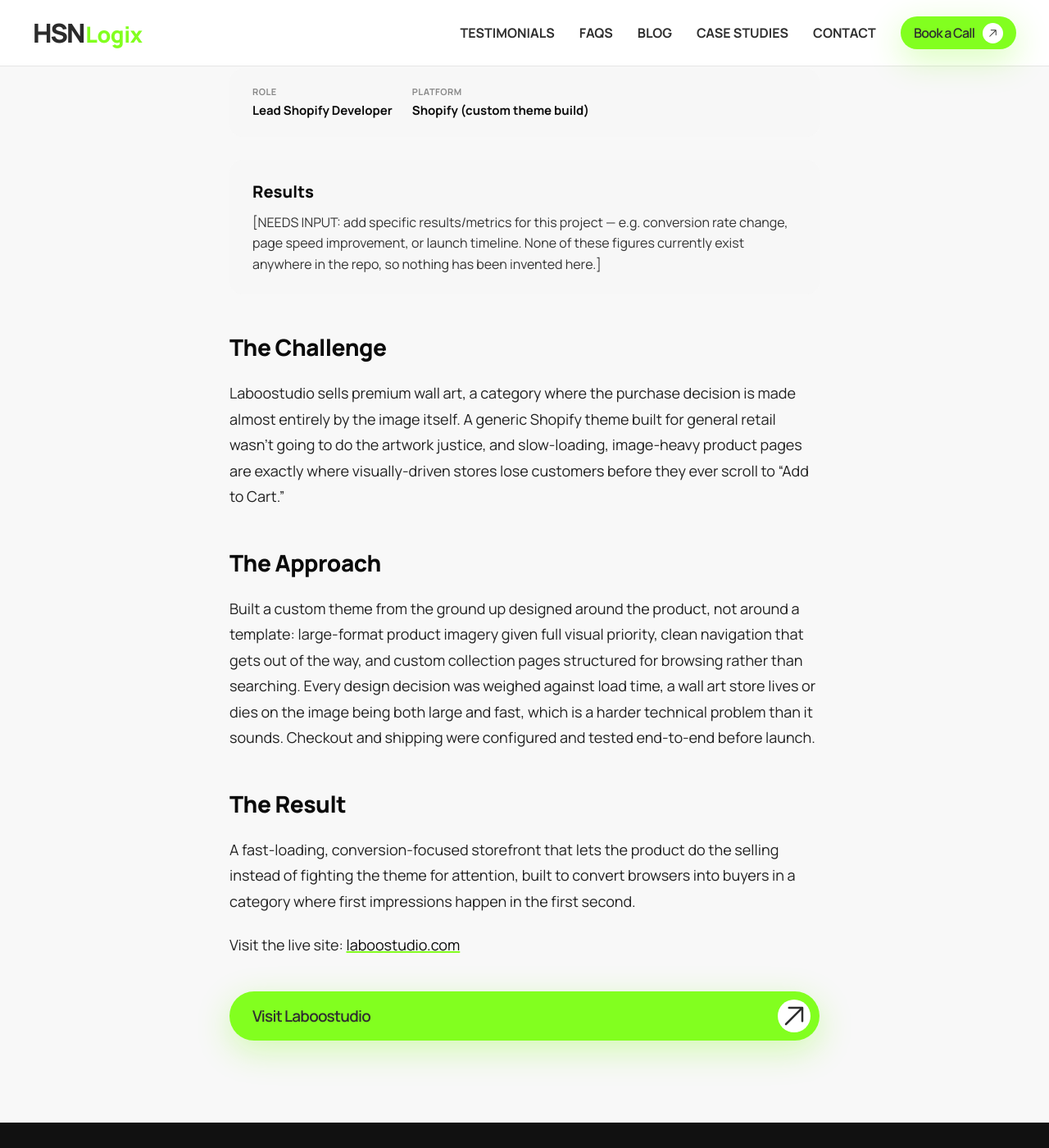
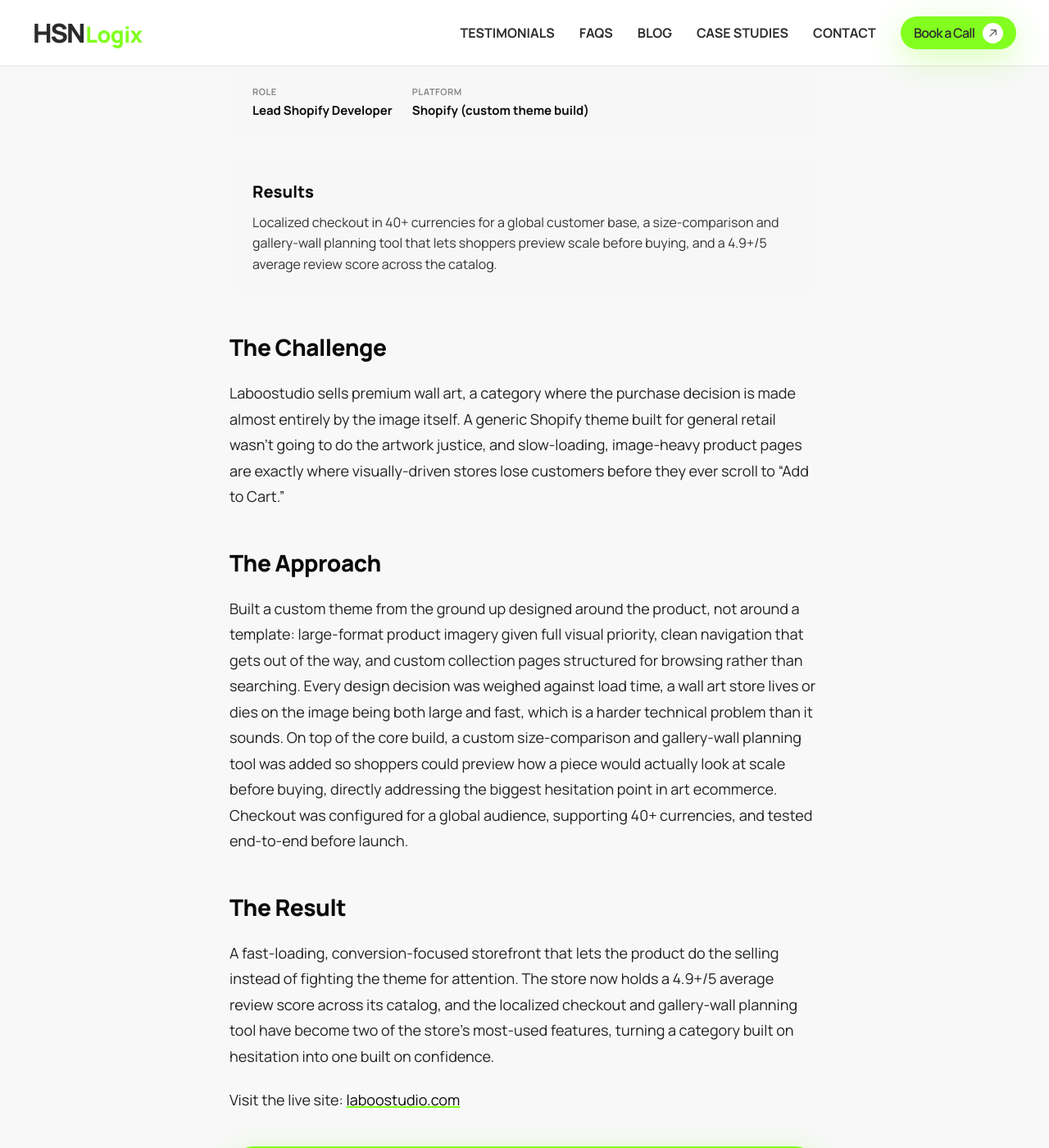
Before and after one commit to gr8ahmad/hsnlogix, a Jekyll site: the page built from _case_studies/laboostudio.md, in a window 1280 px wide and 1400 px high, scrolled down 922 px. Shown: the whole window at 82% size. Built offline with Jekyll 4.4.1, drawn with Linux system fonts in a browser that asks for light colours.

Commit message:
Add real client results to Laboostudio, LockAssure, and Mavé case studies
Co-Authored-By: Claude Sonnet 5 <noreply@anthropic.com>
Claude-Session: https://claude.ai/code/session_01RmhXc3kWe6M3oWr9mNDSCN

```diff
--- a/_case_studies/laboostudio.md
+++ b/_case_studies/laboostudio.md
@@ -9,7 +9,7 @@ date: 2026-08-28
 image: /laboostudio.webp
 url_live: https://laboostudio.com
 excerpt: "A fast-loading, conversion-focused storefront built to let premium wall art do the selling."
-results: "[NEEDS INPUT: add specific results/metrics for this project — e.g. conversion rate change, page speed improvement, or launch timeline. None of these figures currently exist anywhere in the repo, so nothing has been invented here.]"
+results: "Localized checkout in 40+ currencies for a global customer base, a size-comparison and gallery-wall planning tool that lets shoppers preview scale before buying, and a 4.9+/5 average review score across the catalog."
 ---
 
 ## The Challenge
@@ -18,10 +18,10 @@ Laboostudio sells premium wall art, a category where the purchase decision is ma
 
 ## The Approach
 
-Built a custom theme from the ground up designed around the product, not around a template: large-format product imagery given full visual priority, clean navigation that gets out of the way, and custom collection pages structured for browsing rather than searching. Every design decision was weighed against load time, a wall art store lives or dies on the image being both large and fast, which is a harder technical problem than it sounds. Checkout and shipping were configured and tested end-to-end before launch.
+Built a custom theme from the ground up designed around the product, not around a template: large-format product imagery given full visual priority, clean navigation that gets out of the way, and custom collection pages structured for browsing rather than searching. Every design decision was weighed against load time, a wall art store lives or dies on the image being both large and fast, which is a harder technical problem than it sounds. On top of the core build, a custom size-comparison and gallery-wall planning tool was added so shoppers could preview how a piece would actually look at scale before buying, directly addressing the biggest hesitation point in art ecommerce. Checkout was configured for a global audience, supporting 40+ currencies, and tested end-to-end before launch.
 
 ## The Result
 
-A fast-loading, conversion-focused storefront that lets the product do the selling instead of fighting the theme for attention, built to convert browsers into buyers in a category where first impressions happen in the first second.
+A fast-loading, conversion-focused storefront that lets the product do the selling instead of fighting the theme for attention. The store now holds a 4.9+/5 average review score across its catalog, and the localized checkout and gallery-wall planning tool have become two of the store's most-used features, turning a category built on hesitation into one built on confidence.
 
 Visit the live site: [laboostudio.com](https://laboostudio.com)
```
Also changed, not shown: _case_studies/lockassure.md (+2 -2 lines), _case_studies/mave.md (+3 -3 lines), _case_studies/wholenights.md (+5 -0 lines).
